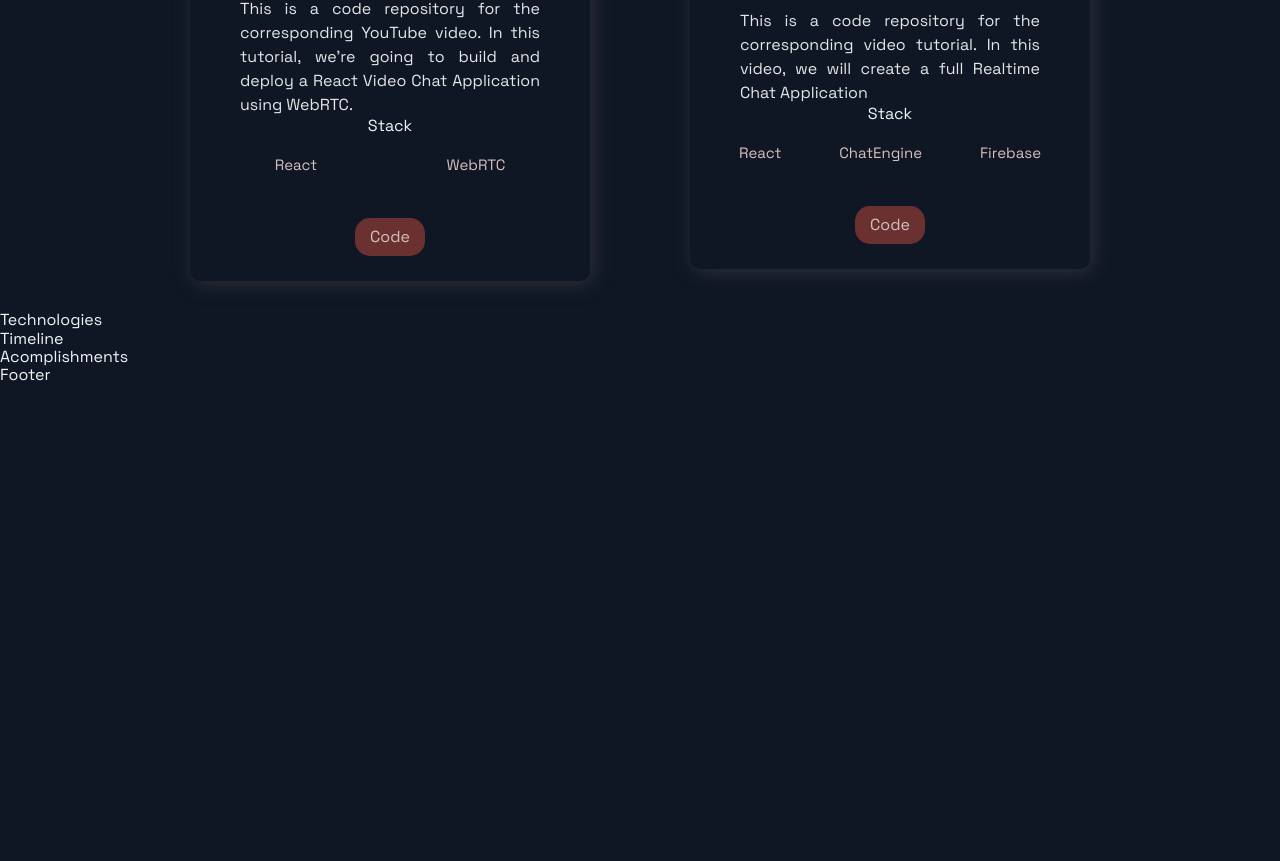
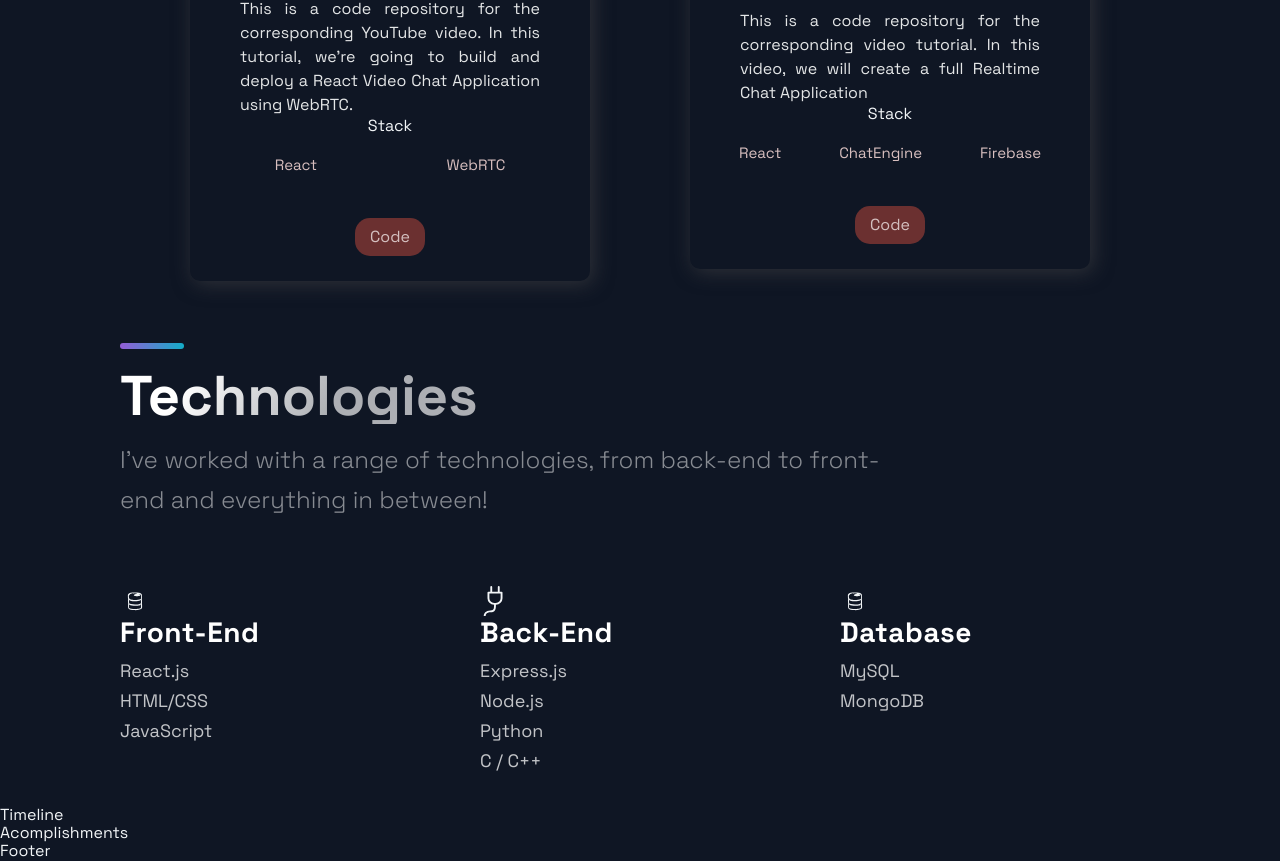
Before and after one commit to ShaishavShah04/ShaishavShah04.github.io, a Next.js app: page / in a window 1280 px wide. Shown: the part 1931-2792 px from the top of the page. Before the commit the page ends 2316 px from the top, so only its background shows below. Built offline with nearby package versions, Linux system fonts and the light colour scheme.

Commit message:
Tech section done!

```diff
--- a/src/components/Technologies/Technologies.js
+++ b/src/components/Technologies/Technologies.js
@@ -1,12 +1,59 @@
 import React from 'react';
 import { DiFirebase, DiReact, DiZend } from 'react-icons/di';
+import { BsPlug } from "react-icons/bs";
 import { Section, SectionDivider, SectionText, SectionTitle } from '../../styles/GlobalComponents';
 import { List, ListContainer, ListItem, ListParagraph, ListTitle } from './TechnologiesStyles';
 
 const Technologies = () =>  (
-  <div>
-    Technologies
-  </div>
+  <Section id="tech">
+    <SectionDivider />
+    <br />
+    <SectionTitle>Technologies</SectionTitle>
+    <SectionText>
+      I've worked with a range of technologies, from back-end to front-end and everything in between!
+    </SectionText>
+    <List>
+      <ListItem>
+        <DiFirebase size="3rem" />
+        <ListContainer>
+          <ListTitle>Front-End</ListTitle>
+          <ListParagraph>
+            <ul>
+              <li>React.js</li>
+              <li>HTML/CSS</li>
+              <li>JavaScript</li>
+            </ul>
+          </ListParagraph>
+        </ListContainer>
+      </ListItem>
+      <ListItem>
+        <BsPlug size="3rem" />
+        <ListContainer>
+          <ListTitle>Back-End</ListTitle>
+          <ListParagraph>
+            <ul>
+              <li>Express.js</li>
+              <li>Node.js</li>
+              <li>Python</li>
+              <li>C / C++</li>
+            </ul>
+          </ListParagraph>
+        </ListContainer>
+      </ListItem>
+      <ListItem>
+        <DiFirebase size="3rem" />
+        <ListContainer>
+          <ListTitle>Database</ListTitle>
+          <ListParagraph>
+            <ul>
+              <li>MySQL</li>
+              <li>MongoDB</li>
+            </ul>
+          </ListParagraph>
+        </ListContainer>
+      </ListItem>
+    </List>
+  </Section>
 );
 
 export default Technologies;
```
